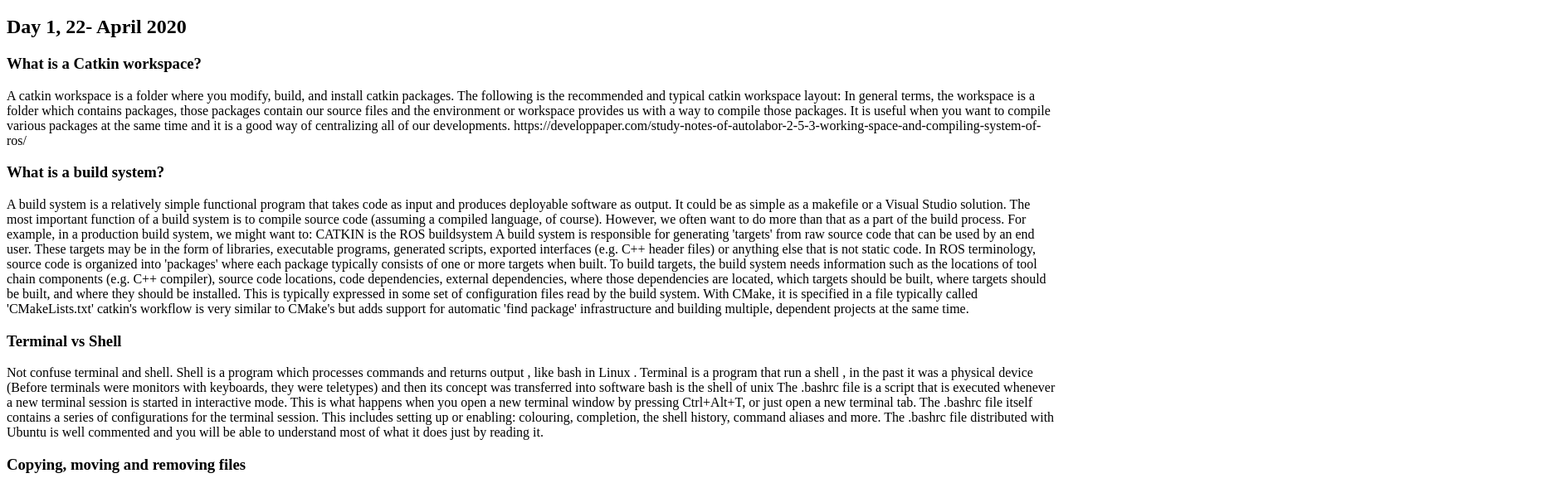
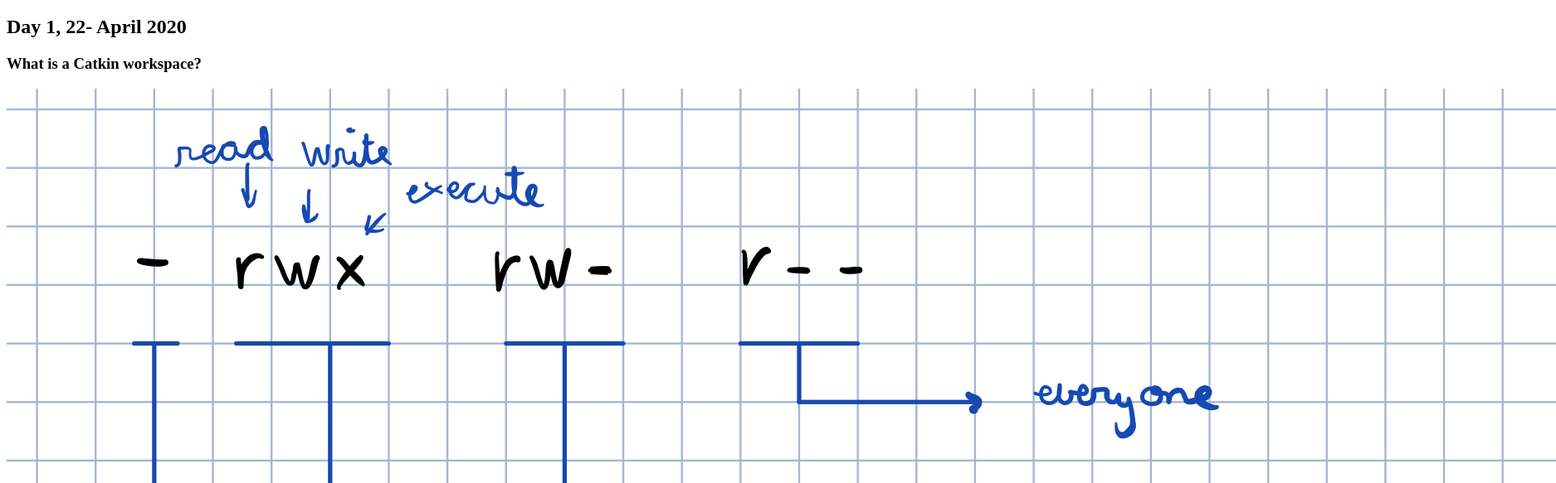
Before and after one commit to ibosque/hello-ros, a plain HTML site: page index.html in a window 1280 px wide. Shown: the part 61-644 px from the top of the page at 83% size, 1875 px wide, since content can reach past the window. Drawn offline with Linux system fonts and the light colour scheme.

Commit message:
image trial

```diff
--- a/index.html
+++ b/index.html
@@ -9,6 +9,12 @@
 <h3> What is a Catkin workspace? </h3>
 
 
+<img src="/images/permissions.jpg">
+
+     ls -l /bin
+
+     -rwxr-xr-x 3 root root 30200 2010-02-08 11:54 bzcat
+lrwxrwxrwx 1 root root 6 2010-07-07 11:48 bzcmp -> bzdiff
 
 
 A catkin workspace is a folder where you modify, build, and install catkin packages. The following is the recommended and typical catkin workspace layout:
```
